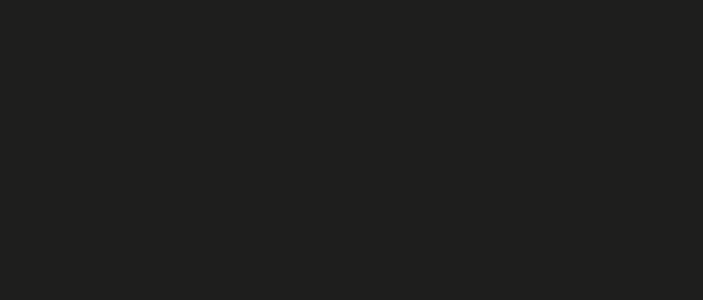
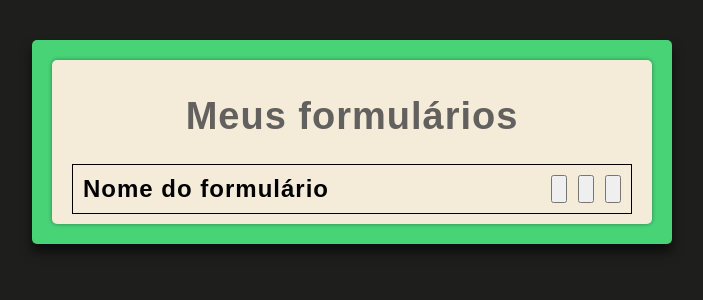
Before and after one commit to PedroPires20/Form, a React (Vite) app in the folder packages/client/: page /list in a window 1280 px wide. Shown: the top 300 px of the page, without its empty margins (288-991 px from the left). Built offline with nearby package versions, Linux system fonts and the light colour scheme.

Commit message:
Estrutura inicial da página de lista de forms

```diff
--- a/packages/client/src/App.tsx
+++ b/packages/client/src/App.tsx
@@ -2,11 +2,13 @@
 import { Builder } from "./pages/Builder/Builder"
 import { Viewer } from "./pages/Viewer/Viewer"
 import { Register } from "./pages/Register/Register";
+import { List } from "./pages/List/List";
 
 export function App() {
   return (
     <BrowserRouter>
       <Switch>
+        <Route exact path="/list" component={List}/>
         <Route exact path="/view" component={Viewer}/>
         <Route exact path="/register" component={Register}/>
         <Route exact path="/" component={Builder} />
--- /dev/null
+++ b/packages/client/src/pages/List/List.tsx
@@ -0,0 +1,33 @@
+import React from "react"
+import {
+    ListPageContainer,
+    FormListContainer,
+    FormListHeader,
+    FormList,
+    FormContainer,
+    FromTitle,
+    FromButtonsContainer,
+    FormEditButton,
+    FormResultsButton,
+    FromDeleteButton
+} from "./ListStyles"
+
+export function List() {
+    return (
+    <ListPageContainer>
+        <FormListContainer>
+            <FormListHeader>Meus formulários</FormListHeader>
+            <FormList>
+                <FormContainer>
+                    <FromTitle>Nome do formulário</FromTitle>
+                    <FromButtonsContainer>
+                        <FormEditButton/>
+                        <FormResultsButton/>
+                        <FromDeleteButton/>
+                    </FromButtonsContainer>
+                </FormContainer>
+            </FormList>
+        </FormListContainer>
+    </ListPageContainer>
+    )
+}
--- /dev/null
+++ b/packages/client/src/pages/List/ListStyles.ts
@@ -0,0 +1,68 @@
+import styled from "styled-components"
+
+export const ListPageContainer = styled.div`
+    display: flex;
+    flex-flow: column nowrap;
+    align-items: center;
+    width: 70vw;
+    max-width: 600px;
+    margin: 40px auto 0;
+    padding: 20px;
+    border-radius: 5px;
+    box-shadow: #00000099 0px 8px 12px 0px;
+    background-color: var(--primary);
+`
+export const FormListContainer = styled.div`
+    display: flex;
+    flex-flow: column nowrap;
+    width: calc(100% - 40px);
+    padding: 10px 20px;
+    box-shadow: #00000063 0 0 4px 0px;
+    border-radius: 5px;
+    background-color: var(--light);
+`
+
+export const FormListHeader = styled.h1`
+    align-self: center;
+    color: var(--dark-gray);
+    font-size: 38px;
+`
+
+export const FormList = styled.ul`
+    margin: 0;
+    padding: 0;
+    list-style-type: none;
+`
+
+export const FormContainer =  styled.li`
+    border: 1px solid #000;
+    display: flex;
+    flex-flow: row nowrap;
+    padding: 10px;
+`
+
+export const FromTitle = styled.h2`
+    margin: 0;
+`
+
+export const FromButtonsContainer = styled.div`
+    display: flex;
+    flex-flow: row nowrap;
+    column-gap: 0.7rem;
+    margin-left: auto;
+`
+
+const FromActionButton = styled.button`
+
+`
+
+export const FormEditButton = styled(FromActionButton)`
+
+`
+export const FormResultsButton = styled(FromActionButton)`
+
+`
+
+export const FromDeleteButton = styled(FromActionButton)`
+
+`
```
